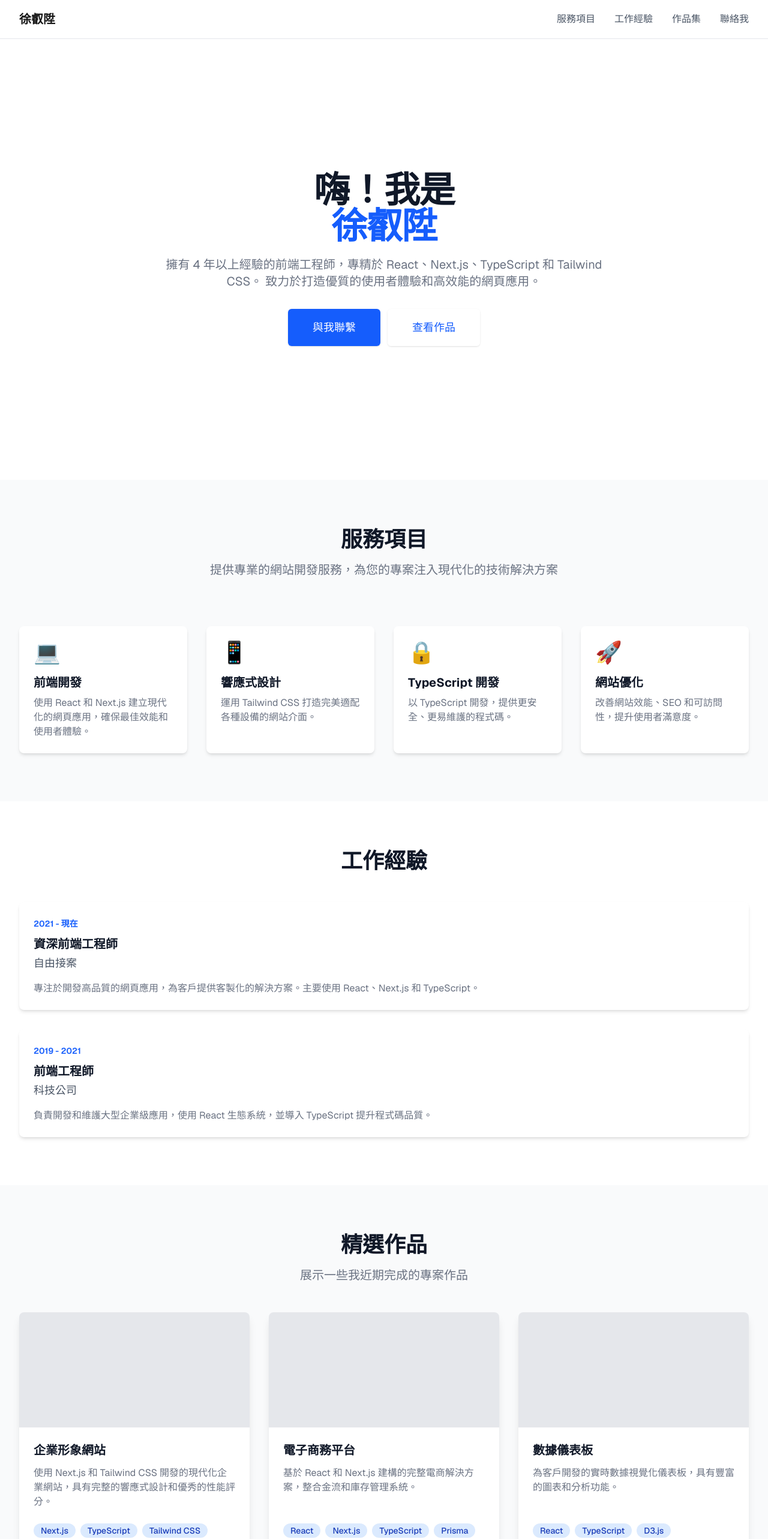
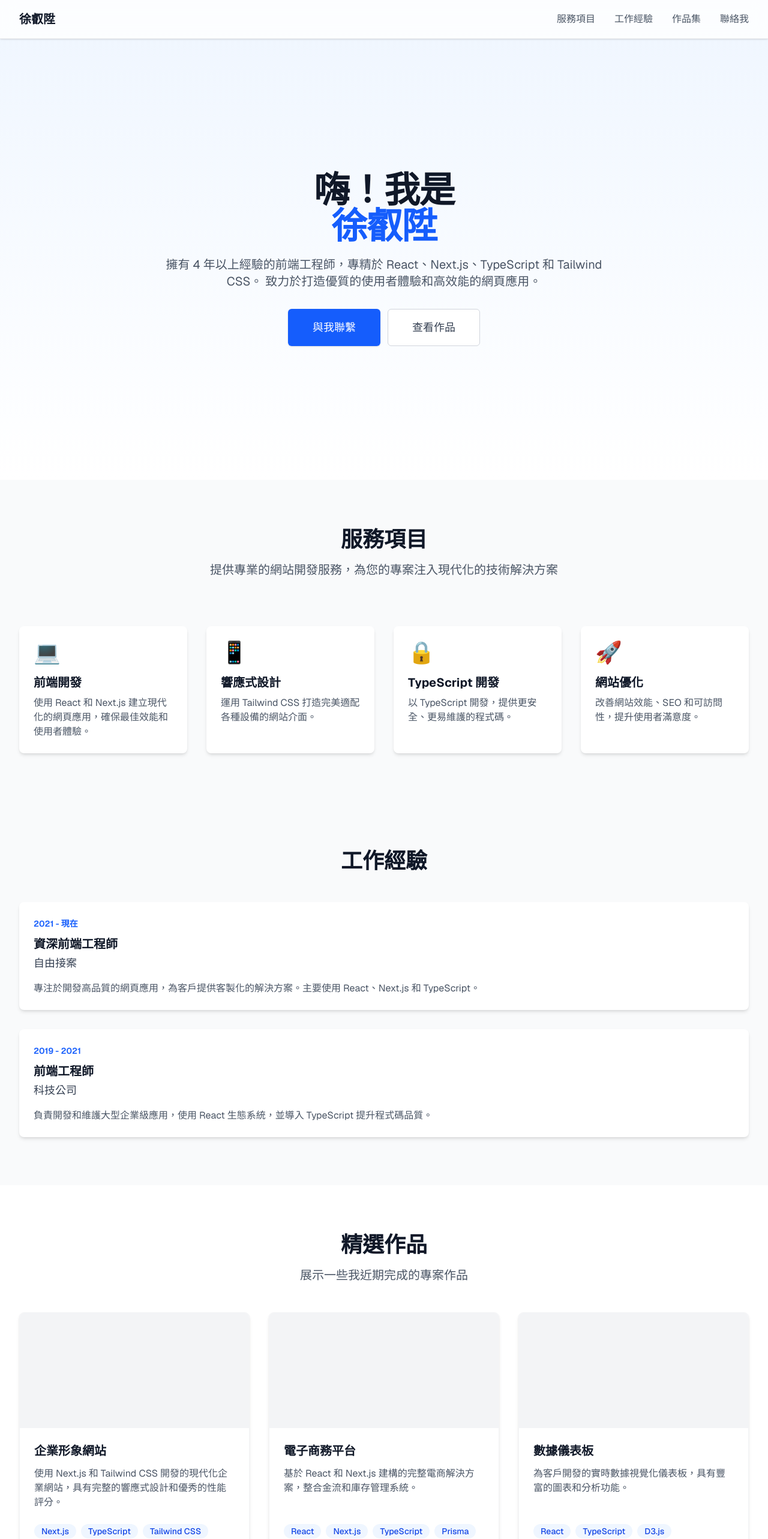
Before and after one commit to throuz/xuruisheng-freelance, a Next.js app: page / in a window 1280 px wide. Shown: the top 2566 px of the page at 60% size. Built offline with nearby package versions, Linux system fonts and the light colour scheme.

Commit message:
light style

```diff
--- a/app/components/Footer.tsx
+++ b/app/components/Footer.tsx
@@ -2,7 +2,7 @@ export default function Footer() {
   const currentYear = new Date().getFullYear();
 
   return (
-    <footer className="bg-white dark:bg-gray-900 border-t border-gray-200 dark:border-gray-800">
+    <footer className="bg-gray-50 border-t border-gray-200">
       <div className="max-w-7xl mx-auto py-12 px-4 sm:px-6 lg:px-8">
         <div className="flex flex-col items-center space-y-8">
           <div className="flex space-x-6">
@@ -10,7 +10,7 @@ export default function Footer() {
               href="https://github.com/yourusername"
               target="_blank"
               rel="noopener noreferrer"
-              className="text-gray-400 hover:text-gray-500 dark:hover:text-gray-300"
+              className="text-gray-500 hover:text-gray-600"
             >
               <span className="sr-only">GitHub</span>
               <svg className="h-6 w-6" fill="currentColor" viewBox="0 0 24 24">
@@ -25,7 +25,7 @@ export default function Footer() {
               href="https://www.linkedin.com/in/yourusername"
               target="_blank"
               rel="noopener noreferrer"
-              className="text-gray-400 hover:text-gray-500 dark:hover:text-gray-300"
+              className="text-gray-500 hover:text-gray-600"
             >
               <span className="sr-only">LinkedIn</span>
               <svg className="h-6 w-6" fill="currentColor" viewBox="0 0 24 24">
@@ -33,7 +33,7 @@ export default function Footer() {
               </svg>
             </a>
           </div>
-          <p className="text-center text-base text-gray-400">
+          <p className="text-center text-base text-gray-600">
             &copy; {currentYear} 徐叡陞. All rights reserved.
           </p>
         </div>
--- a/app/components/Navbar.tsx
+++ b/app/components/Navbar.tsx
@@ -2,37 +2,34 @@ import Link from "next/link";
 
 export default function Navbar() {
   return (
-    <nav className="fixed top-0 left-0 right-0 z-50 bg-white/80 backdrop-blur-md border-b border-gray-200 dark:bg-black/80 dark:border-gray-800">
+    <nav className="fixed top-0 left-0 right-0 z-50 bg-white/80 backdrop-blur-md border-b border-gray-200 shadow-sm">
       <div className="max-w-7xl mx-auto px-4 sm:px-6 lg:px-8">
         <div className="flex justify-between h-16">
           <div className="flex items-center">
-            <Link href="/" className="font-bold text-xl">
+            <Link href="/" className="font-bold text-xl text-gray-900">
               徐叡陞
             </Link>
           </div>
           <div className="hidden sm:flex items-center space-x-8">
             <Link
               href="#services"
-              className="text-gray-600 hover:text-gray-900 dark:text-gray-300 dark:hover:text-white"
+              className="text-gray-600 hover:text-gray-900"
             >
               服務項目
             </Link>
             <Link
               href="#experience"
-              className="text-gray-600 hover:text-gray-900 dark:text-gray-300 dark:hover:text-white"
+              className="text-gray-600 hover:text-gray-900"
             >
               工作經驗
             </Link>
             <Link
               href="#projects"
-              className="text-gray-600 hover:text-gray-900 dark:text-gray-300 dark:hover:text-white"
+              className="text-gray-600 hover:text-gray-900"
             >
               作品集
             </Link>
-            <Link
-              href="#contact"
-              className="text-gray-600 hover:text-gray-900 dark:text-gray-300 dark:hover:text-white"
-            >
+            <Link href="#contact" className="text-gray-600 hover:text-gray-900">
               聯絡我
             </Link>
           </div>
--- a/app/layout.tsx
+++ b/app/layout.tsx
@@ -26,7 +26,7 @@ export default function RootLayout({
   return (
     <html lang="zh-TW">
       <body
-        className={`${geistSans.variable} ${geistMono.variable} antialiased bg-white dark:bg-gray-900`}
+        className={`${geistSans.variable} ${geistMono.variable} antialiased bg-white`}
       >
         {children}
       </body>
--- a/app/sections/Experience.tsx
+++ b/app/sections/Experience.tsx
@@ -17,29 +17,25 @@ export default function Experience() {
   ];
 
   return (
-    <section id="experience" className="py-20">
+    <section id="experience" className="py-20 bg-gray-50">
       <div className="max-w-7xl mx-auto px-4 sm:px-6 lg:px-8">
-        <h2 className="text-3xl font-extrabold text-gray-900 dark:text-white sm:text-4xl text-center">
+        <h2 className="text-3xl font-extrabold text-gray-900 sm:text-4xl text-center">
           工作經驗
         </h2>
         <div className="mt-12 space-y-8">
           {experiences.map((exp, index) => (
             <div
               key={index}
-              className="relative bg-white dark:bg-gray-800 p-6 rounded-lg shadow-md hover:shadow-lg transition-shadow duration-300"
+              className="relative bg-white p-6 rounded-lg shadow-md hover:shadow-lg transition-shadow duration-300"
             >
-              <span className="text-sm font-semibold text-blue-600 dark:text-blue-400">
+              <span className="text-sm font-semibold text-blue-600">
                 {exp.period}
               </span>
-              <h3 className="mt-2 text-xl font-bold text-gray-900 dark:text-white">
+              <h3 className="mt-2 text-xl font-bold text-gray-900">
                 {exp.title}
               </h3>
-              <p className="mt-1 text-lg text-gray-600 dark:text-gray-300">
-                {exp.company}
-              </p>
-              <p className="mt-4 text-gray-500 dark:text-gray-400">
-                {exp.description}
-              </p>
+              <p className="mt-1 text-lg text-gray-700">{exp.company}</p>
+              <p className="mt-4 text-gray-600">{exp.description}</p>
             </div>
           ))}
         </div>
--- a/app/sections/Hero.tsx
+++ b/app/sections/Hero.tsx
@@ -1,13 +1,13 @@
 export default function Hero() {
   return (
-    <section className="min-h-screen flex items-center justify-center pt-16">
+    <section className="min-h-screen flex items-center justify-center pt-16 bg-gradient-to-b from-blue-50 to-white">
       <div className="max-w-7xl mx-auto px-4 sm:px-6 lg:px-8 py-20">
         <div className="text-center">
-          <h1 className="text-4xl tracking-tight font-extrabold text-gray-900 dark:text-white sm:text-5xl md:text-6xl">
+          <h1 className="text-4xl tracking-tight font-extrabold text-gray-900 sm:text-5xl md:text-6xl">
             <span className="block">嗨！我是</span>
             <span className="block text-blue-600">徐叡陞</span>
           </h1>
-          <p className="mt-3 max-w-md mx-auto text-base text-gray-500 dark:text-gray-400 sm:text-lg md:mt-5 md:text-xl md:max-w-3xl">
+          <p className="mt-3 max-w-md mx-auto text-base text-gray-600 sm:text-lg md:mt-5 md:text-xl md:max-w-3xl">
             擁有 4 年以上經驗的前端工程師，專精於 React、Next.js、TypeScript 和
             Tailwind CSS。 致力於打造優質的使用者體驗和高效能的網頁應用。
           </p>
@@ -20,10 +20,10 @@ export default function Hero() {
                 與我聯繫
               </a>
             </div>
-            <div className="mt-3 rounded-md shadow sm:mt-0 sm:ml-3">
+            <div className="mt-3 sm:mt-0 sm:ml-3">
               <a
                 href="#projects"
-                className="w-full flex items-center justify-center px-8 py-3 border border-transparent text-base font-medium rounded-md text-blue-600 bg-white hover:bg-gray-50 dark:bg-gray-800 dark:text-blue-400 dark:hover:bg-gray-700 md:py-4 md:text-lg md:px-10"
+                className="w-full flex items-center justify-center px-8 py-3 border border-gray-300 text-base font-medium rounded-md text-gray-700 bg-white hover:bg-gray-50 md:py-4 md:text-lg md:px-10"
               >
                 查看作品
               </a>
--- a/app/sections/Projects.tsx
+++ b/app/sections/Projects.tsx
@@ -26,13 +26,13 @@ export default function Projects() {
   ];
 
   return (
-    <section id="projects" className="py-20 bg-gray-50 dark:bg-gray-900">
+    <section id="projects" className="py-20 bg-white">
       <div className="max-w-7xl mx-auto px-4 sm:px-6 lg:px-8">
         <div className="text-center">
-          <h2 className="text-3xl font-extrabold text-gray-900 dark:text-white sm:text-4xl">
+          <h2 className="text-3xl font-extrabold text-gray-900 sm:text-4xl">
             精選作品
           </h2>
-          <p className="mt-4 max-w-2xl mx-auto text-xl text-gray-500 dark:text-gray-400">
+          <p className="mt-4 max-w-2xl mx-auto text-xl text-gray-600">
             展示一些我近期完成的專案作品
           </p>
         </div>
@@ -41,17 +41,17 @@ export default function Projects() {
           {projects.map((project, index) => (
             <div
               key={index}
-              className="flex flex-col rounded-lg shadow-lg overflow-hidden bg-white dark:bg-gray-800"
+              className="flex flex-col rounded-lg shadow-md hover:shadow-lg transition-shadow duration-300 overflow-hidden bg-white border border-gray-100"
             >
               <div className="flex-shrink-0">
-                <div className="h-48 w-full bg-gray-200 dark:bg-gray-700" />
+                <div className="h-48 w-full bg-gray-100" />
               </div>
               <div className="flex-1 p-6 flex flex-col justify-between">
                 <div className="flex-1">
-                  <h3 className="text-xl font-semibold text-gray-900 dark:text-white">
+                  <h3 className="text-xl font-semibold text-gray-900">
                     {project.title}
                   </h3>
-                  <p className="mt-3 text-base text-gray-500 dark:text-gray-400">
+                  <p className="mt-3 text-base text-gray-600">
                     {project.description}
                   </p>
                 </div>
@@ -59,7 +59,7 @@ export default function Projects() {
                   {project.tech.map((tech) => (
                     <span
                       key={tech}
-                      className="inline-flex items-center px-3 py-0.5 rounded-full text-sm font-medium bg-blue-100 text-blue-800 dark:bg-blue-900 dark:text-blue-200"
+                      className="inline-flex items-center px-3 py-0.5 rounded-full text-sm font-medium bg-blue-50 text-blue-700"
                     >
                       {tech}
                     </span>
--- a/app/sections/Services.tsx
+++ b/app/sections/Services.tsx
@@ -24,13 +24,13 @@ export default function Services() {
   ];
 
   return (
-    <section id="services" className="py-20 bg-gray-50 dark:bg-gray-900">
+    <section id="services" className="py-20 bg-gray-50">
       <div className="max-w-7xl mx-auto px-4 sm:px-6 lg:px-8">
         <div className="text-center">
-          <h2 className="text-3xl font-extrabold text-gray-900 dark:text-white sm:text-4xl">
+          <h2 className="text-3xl font-extrabold text-gray-900 sm:text-4xl">
             服務項目
           </h2>
-          <p className="mt-4 max-w-2xl mx-auto text-xl text-gray-500 dark:text-gray-400">
+          <p className="mt-4 max-w-2xl mx-auto text-xl text-gray-600">
             提供專業的網站開發服務，為您的專案注入現代化的技術解決方案
           </p>
         </div>
@@ -39,15 +39,13 @@ export default function Services() {
           {services.map((service, index) => (
             <div
               key={index}
-              className="relative p-6 bg-white dark:bg-gray-800 rounded-lg shadow-md hover:shadow-lg transition-shadow duration-300"
+              className="relative p-6 bg-white rounded-lg shadow-md hover:shadow-lg transition-shadow duration-300"
             >
               <div className="text-4xl mb-4">{service.icon}</div>
-              <h3 className="text-xl font-bold text-gray-900 dark:text-white">
+              <h3 className="text-xl font-bold text-gray-900">
                 {service.title}
               </h3>
-              <p className="mt-2 text-gray-500 dark:text-gray-400">
-                {service.description}
-              </p>
+              <p className="mt-2 text-gray-600">{service.description}</p>
             </div>
           ))}
         </div>
```
Also changed, not shown: app/sections/Contact.tsx (+9 -9 lines).
